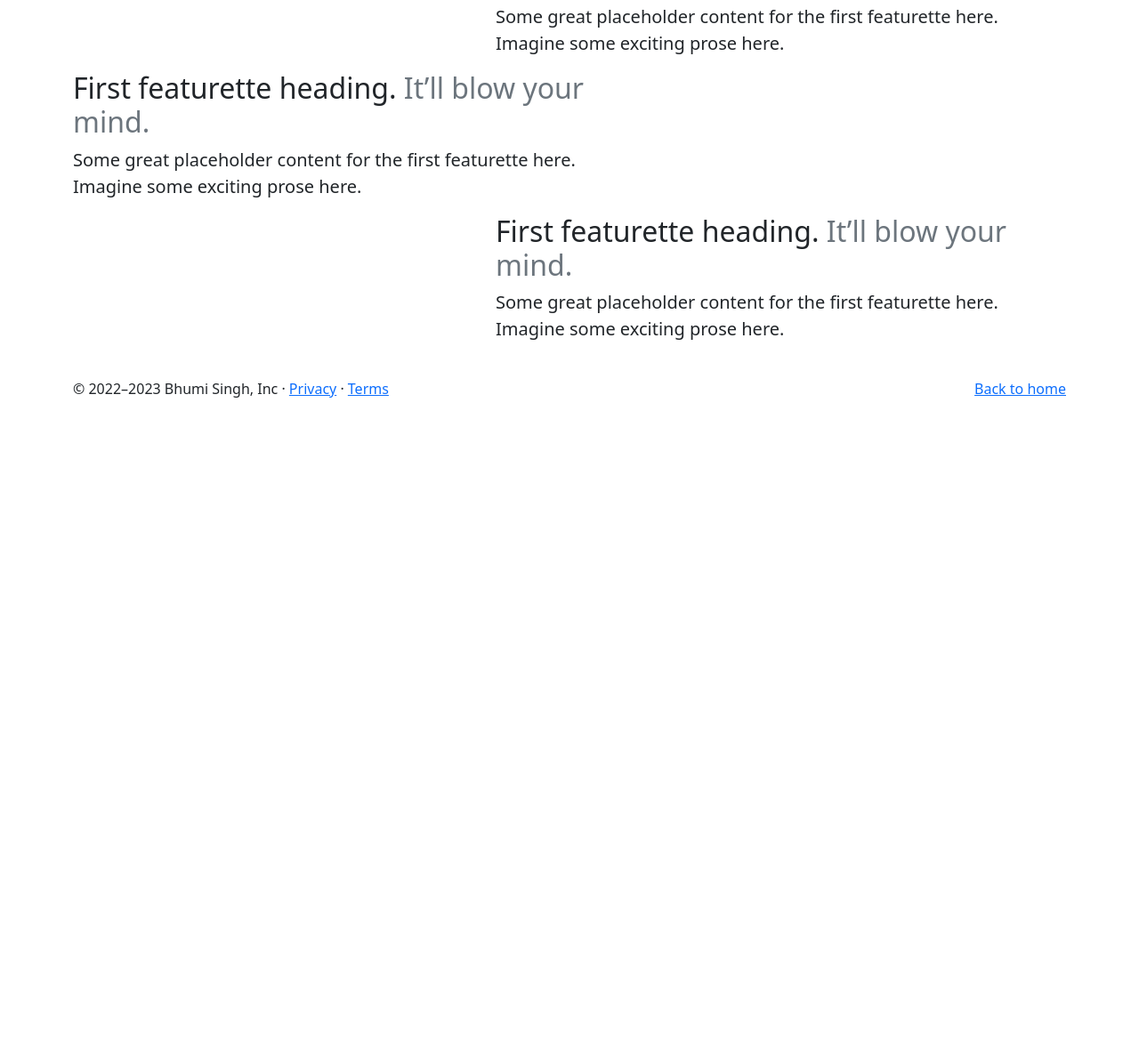
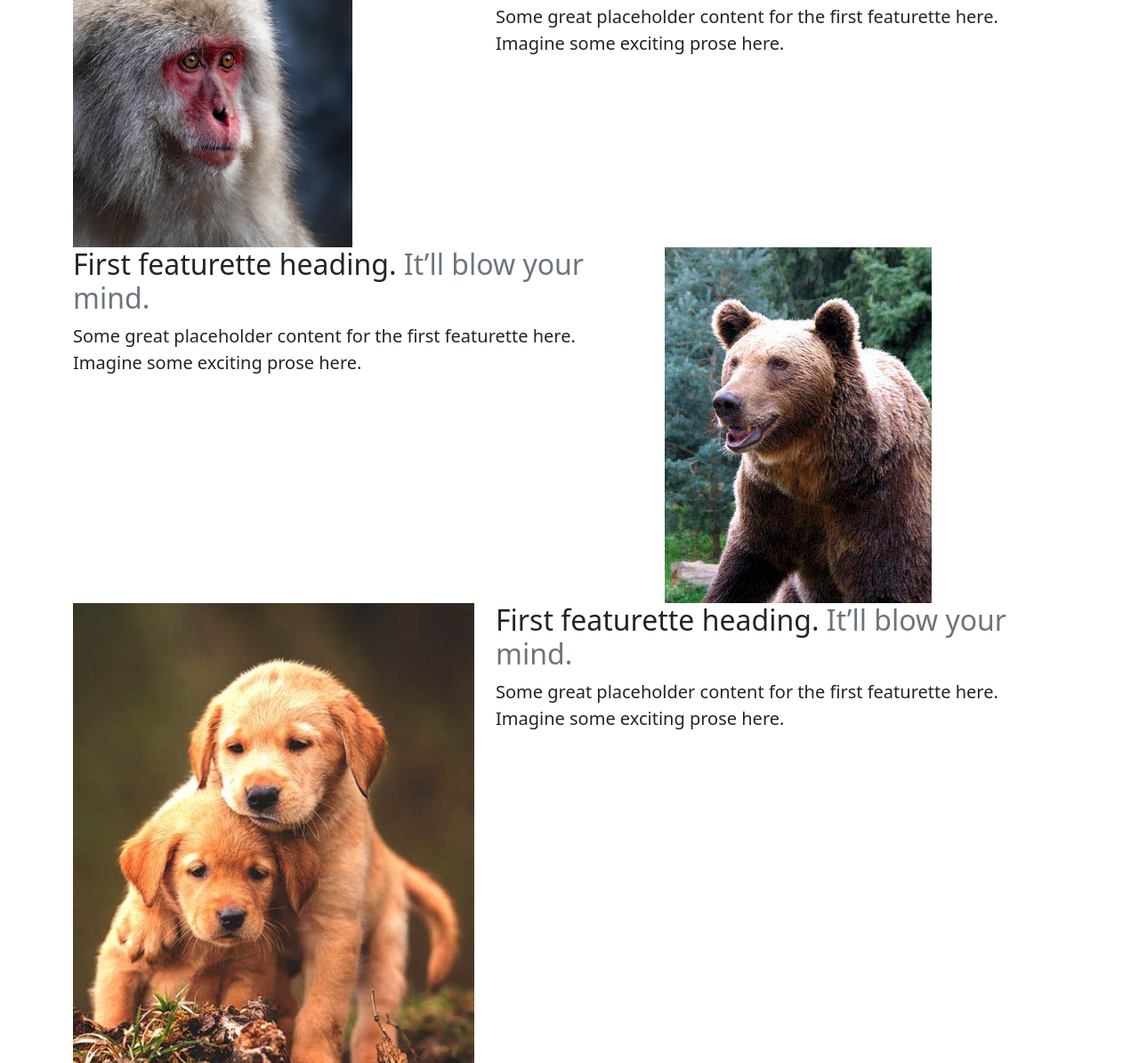
Before and after one commit to janmejaysinghh/B.tech-notes-upload, a plain HTML site: page about.html in a window 1280 px wide. Shown: the part 105-1300 px from the top of the page at 89% size. Before the commit the page ends 800 px from the top, so only its background shows below. Drawn offline with nearby package versions, Linux system fonts and the light colour scheme.

Commit message:
about.html

```diff
--- a/about.html
+++ b/about.html
@@ -128,7 +128,7 @@
                     prose here.</p>
             </div>
             <div class="col-md-5">
-                <img class="img-fluid" src="image/About/about1.jpg" alt="">
+                <img class="img-fluid" src="About/about1.jpg" alt="">
 
             </div>
         </div>
@@ -140,7 +140,7 @@
                     prose here.</p>
             </div>
             <div class="col-md-5 order-md-2">
-                <img class="img-fluid" src="image/About/about2.jpg" alt="">
+                <img class="img-fluid" src="About/about2.jpg" alt="">
 
             </div>
         </div>
@@ -152,7 +152,7 @@
                     prose here.</p>
             </div>
             <div class="col-md-5">
-                <img class="img-fluid" src="image/About/about3.jpg" alt="">
+                <img class="img-fluid" src="About/about3.jpg" alt="">
 
             </div>
         </div>
```
